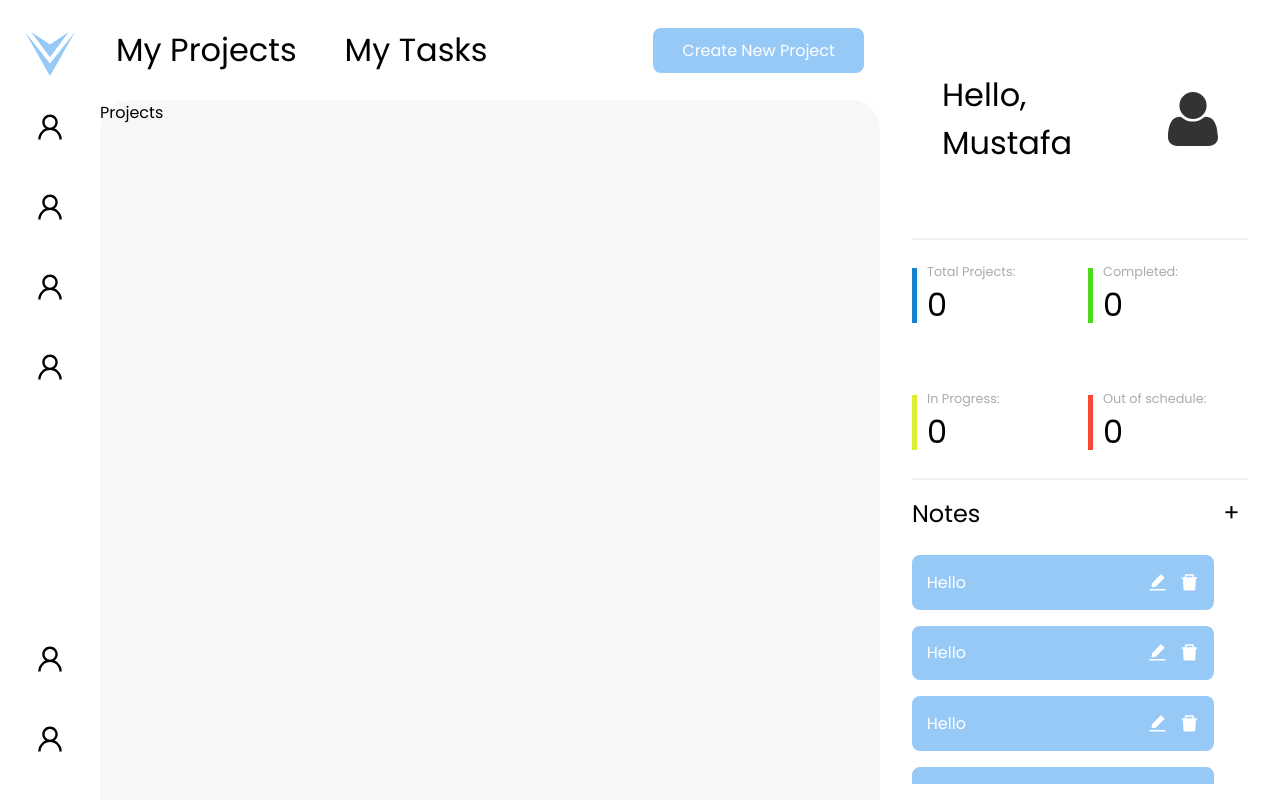
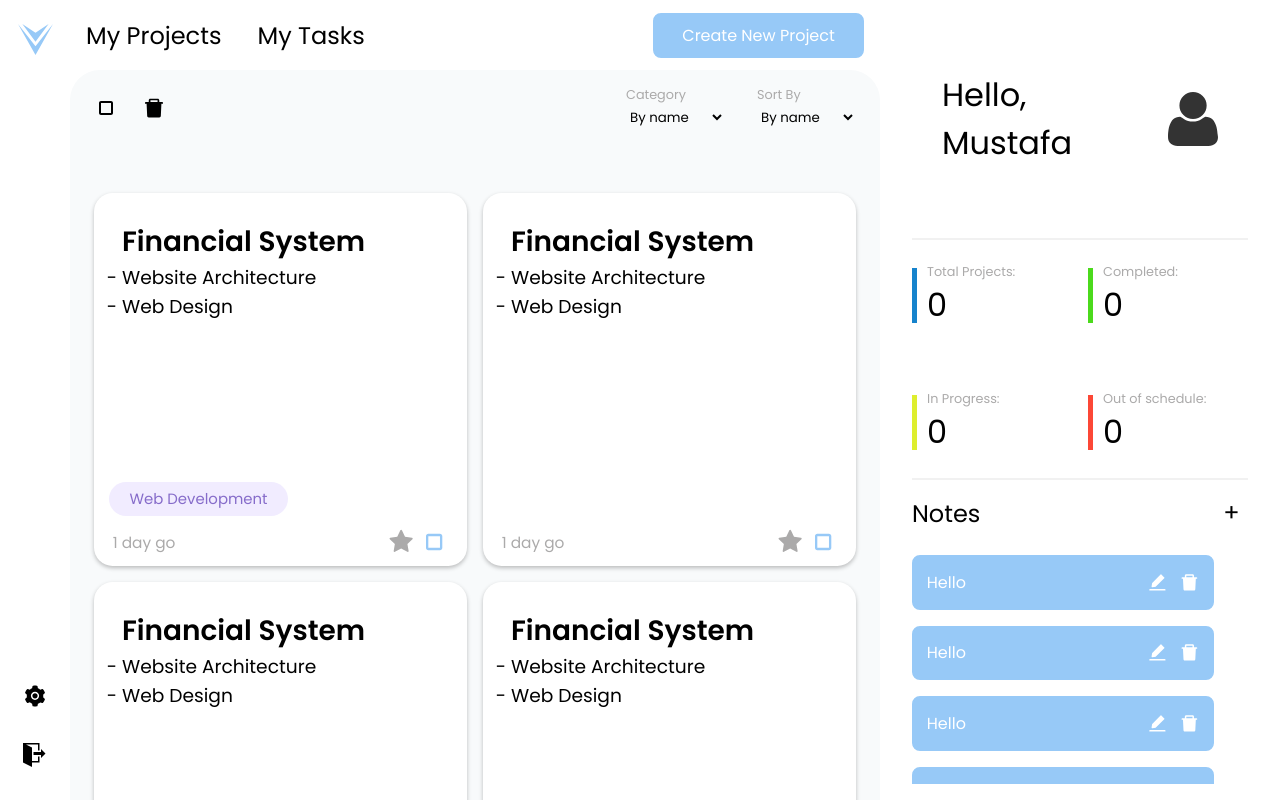
Before and after one commit to mustafazeydani/VDGP, a React (Create React App) app in the folder client/: page / in a window 1280 px wide. Built offline with nearby package versions, Linux system fonts and the light colour scheme.

Commit message:
Designed the projects section

```diff
--- a/client/src/App.js
+++ b/client/src/App.js
@@ -3,7 +3,9 @@ import {
   Outlet,
   RouterProvider,
 } from "react-router-dom"
-import Home from "./pages/projects/Projects"
+import { useEffect } from "react"
+import Projects from "./pages/projects/Projects"
+import Tasks from "./pages/tasks/Tasks"
 import Register from "./pages/auth/Register"
 import Login from "./pages/auth/Login"
 import "./index.css"
@@ -27,7 +29,11 @@ const router = createBrowserRouter([
     children:[
       {
         path: "/",
-        element: <Home />
+        element: <Projects />
+      },
+      {
+        path: "/tasks",
+        element: <Tasks />
       }
     ]
   },
@@ -42,6 +48,22 @@ const router = createBrowserRouter([
 ]);
 
 function App() {
+  useEffect(() => {
+    function flexFont() {
+      let divs = document.getElementsByClassName("flexFont");
+      document.getElementsByClassName("flexFont");
+      for (let i = 0; i < divs.length; i++) {
+          let relFontsize = divs[i].offsetWidth * 0.05;
+          divs[i].style.fontSize = relFontsize + 'px';
+      }
+    }
+
+    window.addEventListener('resize', flexFont);
+    flexFont();
+
+    return () => window.removeEventListener('resize', flexFont);
+  }, []);
+
   return (
     <div className="app">
       <div className="container">
@@ -51,6 +73,4 @@ function App() {
   );
 }
 
-
-
 export default App;
--- a/client/src/components/Panels.jsx
+++ b/client/src/components/Panels.jsx
@@ -6,8 +6,12 @@ import User from '../assets/user.svg'
 import {
   AiOutlineUser,
   AiFillDelete,
-  AiFillEdit
+  AiFillEdit,
+  AiFillSetting
 } from 'react-icons/ai'
+import {
+  ImExit
+} from 'react-icons/im'
 
 
 const Navbar = () => {
@@ -17,22 +21,22 @@ const Navbar = () => {
 
         <div className="leftpanel-links">
           <img src={Logo} alt="logo" />
+          {/* <Link className='link' to=''><AiOutlineUser/></Link>
           <Link className='link' to=''><AiOutlineUser/></Link>
           <Link className='link' to=''><AiOutlineUser/></Link>
-          <Link className='link' to=''><AiOutlineUser/></Link>
-          <Link className='link' to=''><AiOutlineUser/></Link>
+          <Link className='link' to=''><AiOutlineUser/></Link> */}
         </div>
 
         <div className="controls">
-          <a href=""><AiOutlineUser/></a>
-          <a href=""><AiOutlineUser/></a>
+          <a href=""><AiFillSetting/></a>
+          <a href=""><ImExit/></a>
         </div>
       </div>
 
       <div className="upperpanel">
         <div className="upperpanel-links">
-          <Link className='link'>My Projects</Link>
-          <Link className='link'>My Tasks</Link>
+          <Link to="/" className='link'>My Projects</Link>
+          <Link to="/tasks" className='link'>My Tasks</Link>
         </div>
         <a className="btn" href="">Create New Project</a>
       </div>
--- a/client/src/components/panels.css
+++ b/client/src/components/panels.css
@@ -16,10 +16,10 @@
     padding: 1em 0;
     display: flex;
     flex-direction: column;
-    flex-basis: 100px;
+    flex-basis: 70px;
     align-items: center;
     text-align: center;
-    font-size: 2em;
+    font-size: 1.5em;
 }
 
 .leftpanel img {
@@ -50,7 +50,7 @@
 /****** Upper Panel ******/
 
 .upperpanel {
-    height: 100px;
+    height: 70px;
     width: 100%;
     display: flex;
     align-items: center;
@@ -61,7 +61,7 @@
     display: flex;
     gap: 1.5em;
     margin-right: auto;
-    font-size: 2em;
+    font-size: 1.5em;
 }
 
 /****** Right Panel ******/
--- a/client/src/index.css
+++ b/client/src/index.css
@@ -4,7 +4,7 @@
     box-sizing: border-box;
     border: 0;
 	outline: 0;
-	list-style: none;
+	list-style: '- ';
 	text-decoration: none;
 }
 
@@ -46,25 +46,25 @@ a:hover {
 }
 
 *::-webkit-scrollbar {
-    width: 12px;               /* width of the entire scrollbar */
+    width: 12px;
   }
 
   *::-webkit-scrollbar-track {
-    background: #f1f0f0;        /* color of the tracking area */
+    background: #f1f0f0;
   }
 
   *::-webkit-scrollbar-thumb {
-    background-color: var(--color-primary);    /* color of the scroll thumb */
-    border-radius: 20px;       /* roundness of the scroll thumb */
-    border: 3px solid #f1f0f0;  /* creates padding around scroll thumb */
+    background-color: var(--color-primary);
+    border-radius: 20px;
+    border: 3px solid #f1f0f0;
   }
 
   .outlet {
     position: absolute;
-    top: 100px;
-    left: 100px;
-    background-color: #f5f7f8;
+    top: 70px;
+    left: 70px;
+    background-color: #f8fafb;
     border-radius: 30px 30px 0 0;
-    width: calc(100% - 500px);
-    height: calc(100vh - 100px);
+    width: calc(100% - 470px);
+    height: calc(100vh - 70px);
   }
--- a/client/src/pages/projects/Projects.jsx
+++ b/client/src/pages/projects/Projects.jsx
@@ -1,10 +1,102 @@
-import React from 'react'
+import {
+  BiCheckbox,
+  BiCheckboxChecked,
+} from 'react-icons/bi'
+import {
+  AiFillStar
+} from 'react-icons/ai'
+import {AiFillDelete} from 'react-icons/ai'
 import './projects.css'
 
 const Home = () => {
+
   return (
     <div className='projects'>
-      Projects
+      <div className='top-bar'>
+        <div className='top-bar-icons'>
+          <BiCheckbox/>
+          <AiFillDelete/>
+        </div>
+        <div className="filter">
+          <p className="filter-type">Category</p>
+          <select className='select'>
+            <option selected>By name</option>
+            <option value='due-time'>By due time</option>
+          </select>
+        </div>
+
+        <div className="filter">
+          <p className="filter-type">Sort By</p>
+          <select className='select'>
+            <option selected>By name</option>
+            <option value='due-time'>By due time</option>
+          </select>
+        </div>
+      </div>
+      <div className="projects-items">
+
+        <div className="projects-item flexFont">
+          <h2 className='project-name'>Financial System</h2>
+          <ul className="project-details">
+            <li>Website Architecture</li>
+            <li>Web Design</li>
+          </ul>
+          <div className="project-category">Web Development</div>
+          <div className="project-footer">
+            <p className='project-creation'>1 day go</p>
+            <div className="project-icons">
+              <AiFillStar className='project-fav-icon' />
+              <BiCheckbox className='project-select-icon' />
+            </div>
+          </div>
+        </div>
+
+        <div className="projects-item flexFont">
+          <h2 className='project-name'>Financial System</h2>
+          <ul className="project-details">
+            <li>Website Architecture</li>
+            <li>Web Design</li>
+          </ul>
+          <div className="project-footer">
+            <p className='project-creation'>1 day go</p>
+            <div className="project-icons">
+              <AiFillStar className='project-fav-icon' />
+              <BiCheckbox className='project-select-icon' />
+            </div>
+          </div>
+        </div>
+
+        <div className="projects-item flexFont">
+          <h2 className='project-name'>Financial System</h2>
+          <ul className="project-details">
+            <li>Website Architecture</li>
+            <li>Web Design</li>
+          </ul>
+          <div className="project-footer">
+            <p className='project-creation'>1 day go</p>
+            <div className="project-icons">
+              <AiFillStar className='project-fav-icon' />
+              <BiCheckbox className='project-select-icon' />
+            </div>
+          </div>
+        </div>
+
+        <div className="projects-item flexFont">
+          <h2 className='project-name'>Financial System</h2>
+          <ul className="project-details">
+            <li>Website Architecture</li>
+            <li>Web Design</li>
+          </ul>
+          <div className="project-footer">
+            <p className='project-creation'>1 day go</p>
+            <div className="project-icons">
+              <AiFillStar className='project-fav-icon' />
+              <BiCheckbox className='project-select-icon' />
+            </div>
+          </div>
+        </div>
+
+      </div>
     </div>
   )
 }
--- a/client/src/pages/projects/projects.css
+++ b/client/src/pages/projects/projects.css
@@ -0,0 +1,108 @@
+.projects {
+    height: 100%;
+    padding: 1em 1.5em;
+    overflow-y: auto;
+}
+
+.top-bar {
+    width: 100%;
+    display: flex;
+    align-items: center;
+    gap: 2em;
+    margin-bottom: 4em;
+}
+
+.top-bar-icons {
+    display: flex;
+    font-size: 1.5em;
+    gap: 1em;
+    margin-right: auto;
+}
+
+.select {
+    background: transparent;
+}
+
+.filter-type {
+    color: var(--color-darkgrey);
+    font-size: 0.8em;
+}
+
+.projects-items {
+    display: grid;
+    grid-template-columns: repeat(auto-fill, minmax(250px, 1fr));
+    gap: 1em;
+}
+
+.projects-item {
+    position: relative;
+    background: var(--color-variant);
+    border-radius: 1em;
+    padding: 1.5em;
+    aspect-ratio: 1;
+    box-shadow: 0 2px 4px rgba(0, 0, 0, 0.25);
+    transition: transform 0.3s ease-in-out;
+}
+
+.projects-item:hover {
+    transform: scale(1.05);
+    cursor: pointer;
+    z-index: 1;
+}
+
+.project-name {
+    font-size: 1.5em;
+}
+
+.project-details {
+    font-size: 1em;
+}
+
+.project-category {
+    background-color: #f1ecff;
+    width: 12em;
+    padding: .4em;
+    font-size: .8em;
+    border-radius: 2em;
+    color: #866cca;
+    text-align: center;
+    position: absolute;
+    bottom: 50px;
+    left: 15px;
+}
+
+.project-footer {
+    display: flex;
+    align-items: center;
+    width: 90%;
+    font-size: 1.5em;
+    position: absolute;
+    bottom: 10px;
+    left: 50%;
+    transform: translateX(-50%);
+}
+
+.project-creation {
+    margin-right: auto;
+    font-size: 0.55em;
+    color: var(--color-darkgrey);
+}
+
+.project-icons {
+    display: flex;
+    align-items: center;
+    gap: 0.2em;
+}
+
+.project-fav-icon {
+    color: rgb(171, 170, 170)
+}
+
+.project-select-icon {
+    color: var(--color-primary);
+}
+
+.project-select-icon:hover {
+    color: var(--color-darkgrey);
+    cursor: pointer;
+}
--- /dev/null
+++ b/client/src/pages/tasks/Tasks.jsx
@@ -0,0 +1,10 @@
+import React from 'react'
+import "./tasks.css"
+
+function Tasks() {
+  return (
+    <div>Tasks</div>
+  )
+}
+
+export default Tasks
```
Also changed, not shown: client/src/pages/tasks/tasks.css (added).
